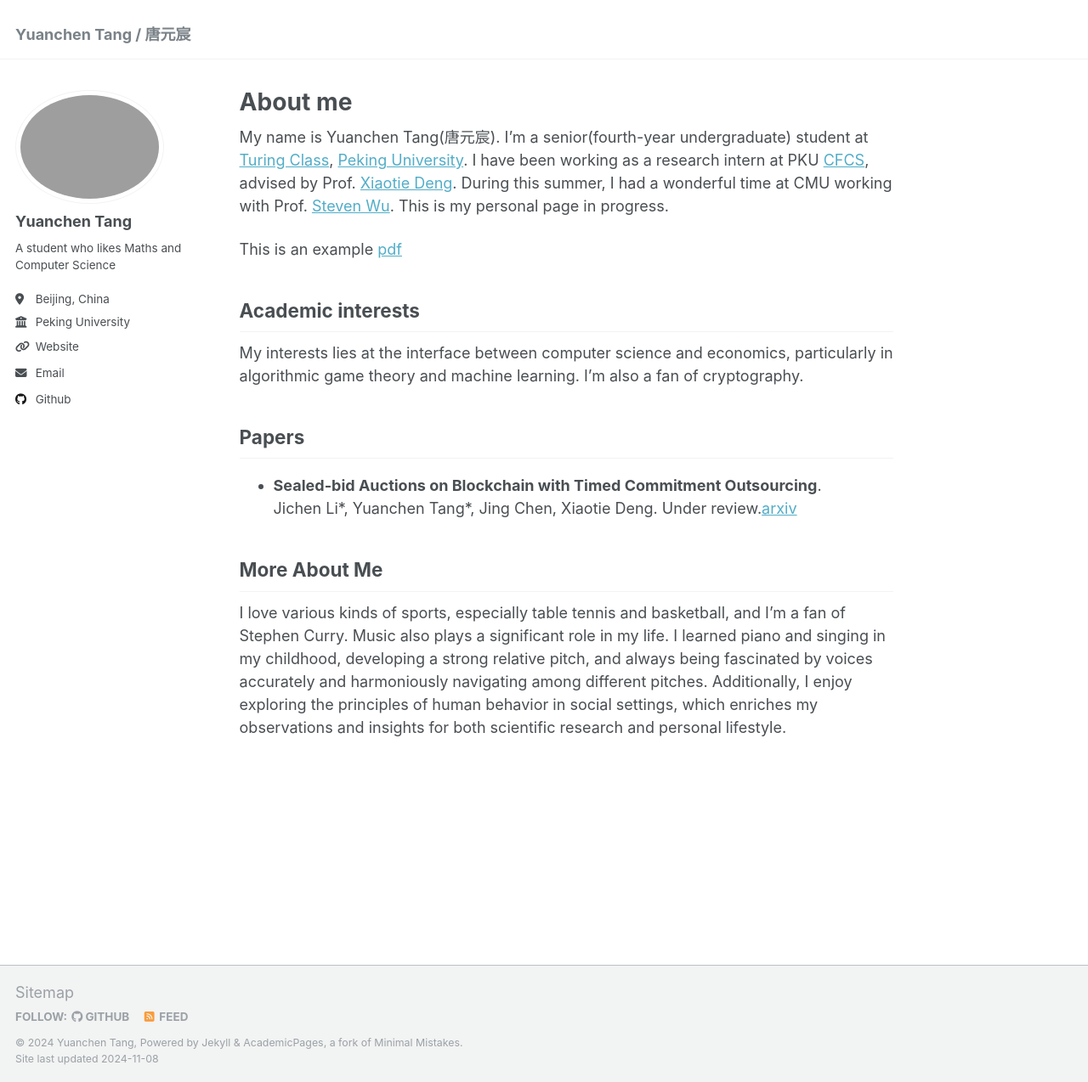
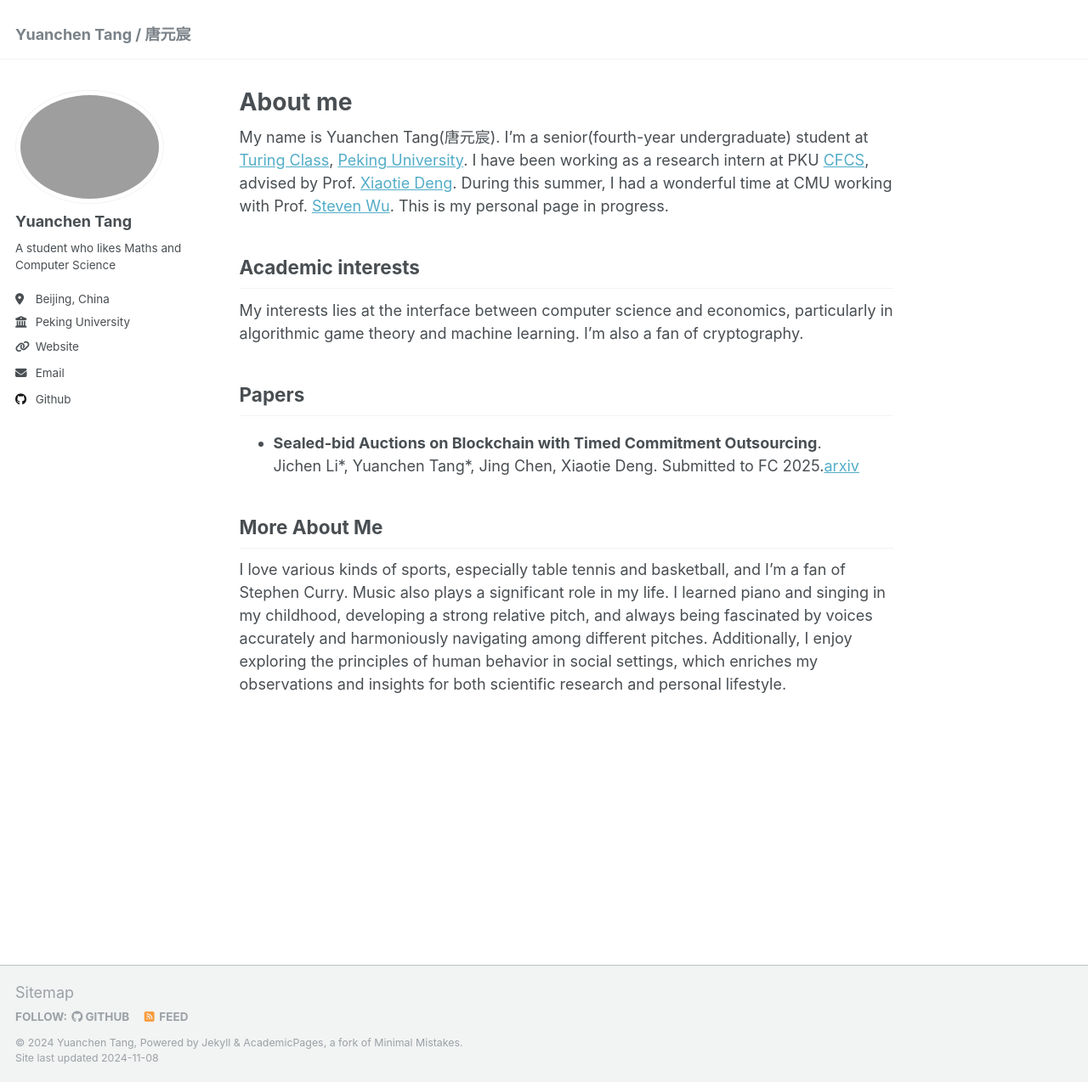
Before and after one commit to BrianTang02/briantang02.github.io, a Jekyll site: the page built from _pages/about.md, in a window 1280 px wide and 1274 px high. Shown: the whole window at 85% size. Built offline with Jekyll 4.4.1, drawn with Linux system fonts in a browser that asks for light colours.

Commit message:
Update about.md

```diff
--- a/_pages/about.md
+++ b/_pages/about.md
@@ -11,13 +11,11 @@ My name is Yuanchen Tang(唐元宸). I'm a senior(fourth-year undergraduate) stu
 I have been working as a research intern at PKU [CFCS](https://cfcs.pku.edu.cn/english/), advised by Prof. [Xiaotie Deng](https://cfcs.pku.edu.cn/english/people/faculty/xiaotiedeng/index.htm). During this summer, I had a wonderful time at CMU working with Prof. [Steven Wu](https://zstevenwu.com).
 This is my personal page in progress.
 
-This is an example [pdf](files/paper1.pdf)
-
 ## Academic interests
 My interests lies at the interface between computer science and economics, particularly in algorithmic game theory and machine learning. I'm also a fan of cryptography.
 
 ## Papers
-+ **Sealed-bid Auctions on Blockchain with Timed Commitment Outsourcing**. <br>Jichen Li\*, Yuanchen Tang\*, Jing Chen, Xiaotie Deng.  Under review.[arxiv](https://arxiv.org/abs/2410.10607)
++ **Sealed-bid Auctions on Blockchain with Timed Commitment Outsourcing**. <br>Jichen Li\*, Yuanchen Tang\*, Jing Chen, Xiaotie Deng. Submitted to FC 2025.[arxiv](https://arxiv.org/abs/2410.10607)
 
 ## More About Me
 I love various kinds of sports, especially table tennis and basketball, and I'm a fan of Stephen Curry. Music also plays a significant role in my life. I learned piano and singing in my childhood, developing a strong relative pitch, and always being fascinated by voices accurately and harmoniously navigating among different pitches. Additionally, I enjoy exploring the principles of human behavior in social settings, which enriches my observations and insights for both scientific research and personal lifestyle.
```
